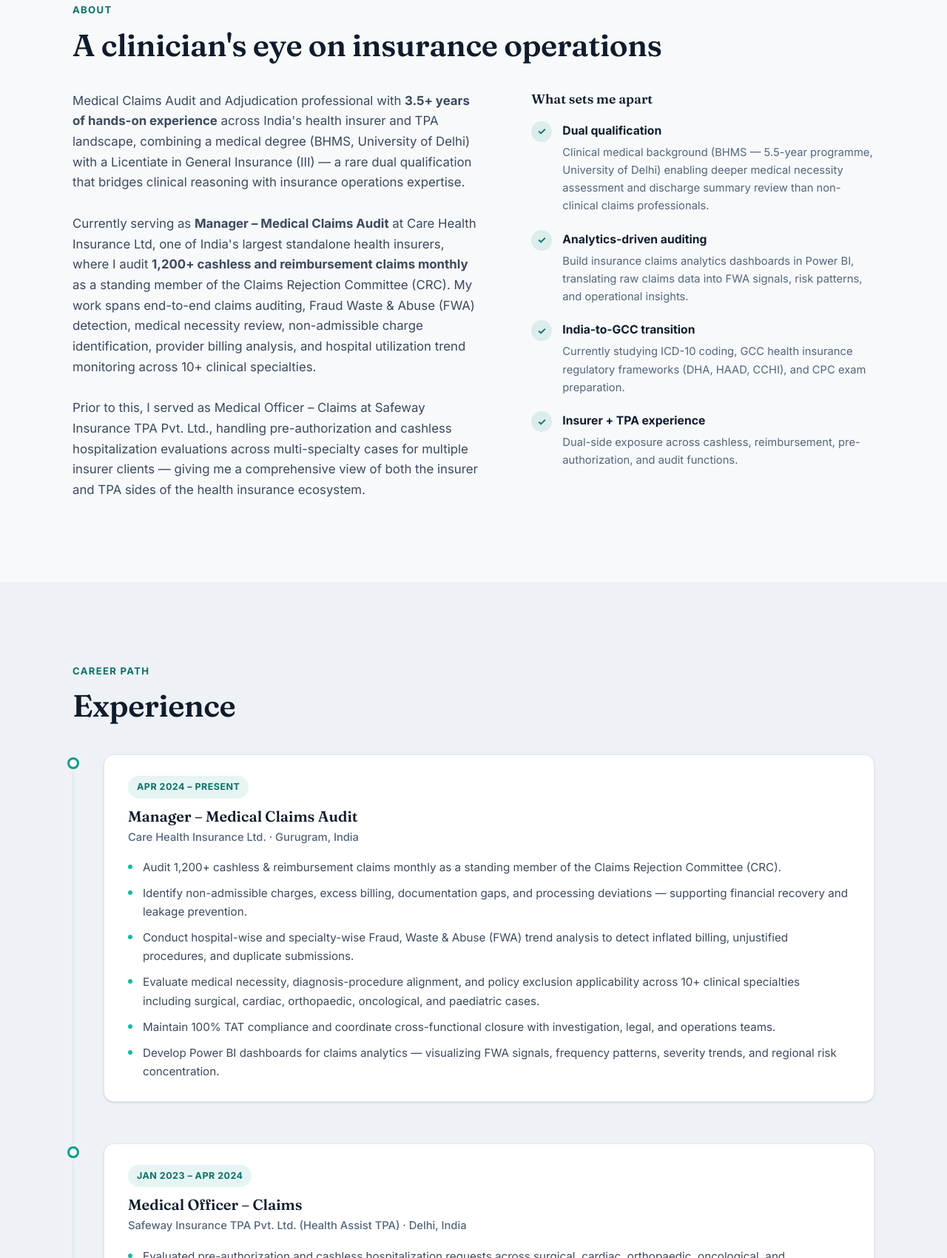
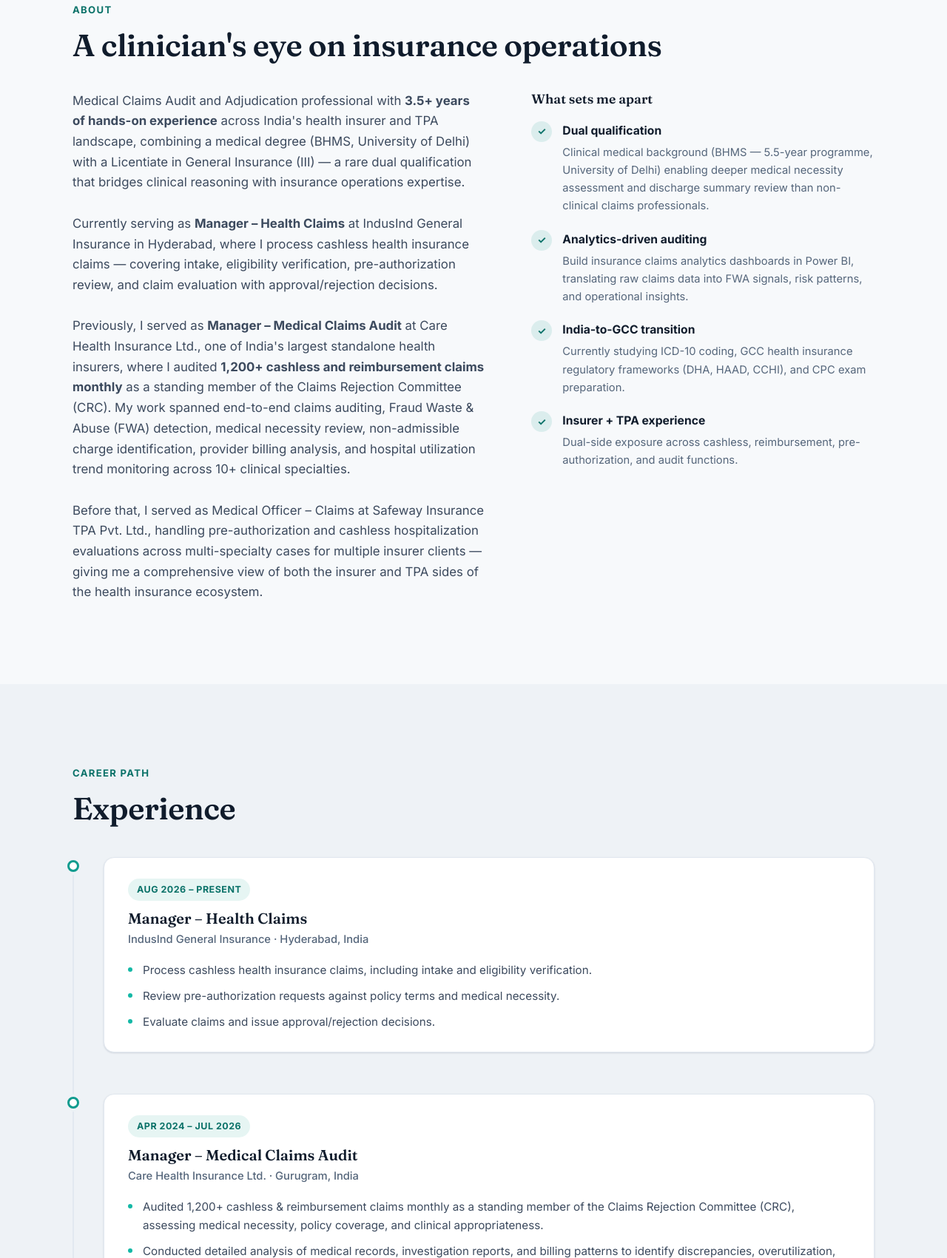
Before and after one commit to drharishkumar30-a1/PERSONAL-PORTFOLIO-WEBSITE, a plain HTML site: page index.html in a window 1280 px wide. Shown: the part 1099-2800 px from the top of the page at 74% size. Drawn offline with Linux system fonts and the light colour scheme.

Commit message:
Update experience with current IndusInd role and refreshed content
Add missing current role (Manager - Health Claims, IndusInd General
Insurance, Hyderabad) as the top timeline entry, update Care Health
Insurance dates to reflect it ending Jul 2026, refresh its bullets with
updated audit-focused language, restructure the About summary around
all three roles, update location to Greater Hyderabad Area, and add
the Insurance Operations skill chip — sourced from the latest LinkedIn
profile export and updated resume.

Co-Authored-By: Claude Sonnet 5 <noreply@anthropic.com>

```diff
--- a/index.html
+++ b/index.html
@@ -3,8 +3,8 @@
 <head>
 <meta charset="UTF-8">
 <meta name="viewport" content="width=device-width, initial-scale=1.0">
-<title>Dr. Harish Kumar | Medical Claims Auditor & FWA Specialist</title>
-<meta name="description" content="Dr. Harish Kumar, BHMS — Medical Claims Audit & Fraud Waste Abuse (FWA) Specialist with 3.5+ years across India's health insurer and TPA landscape.">
+<title>Dr. Harish Kumar | Medical Claims Audit, Investigation & FWA Specialist</title>
+<meta name="description" content="Dr. Harish Kumar, BHMS — Medical Claims Audit, Investigation & Fraud Waste Abuse (FWA) Specialist with 3.5+ years across India's health insurer and TPA landscape.">
 <link rel="preconnect" href="https://fonts.googleapis.com">
 <link rel="preconnect" href="https://fonts.gstatic.com" crossorigin>
 <link href="https://fonts.googleapis.com/css2?family=Inter:wght@400;500;600;700;800&family=Fraunces:opsz,wght@9..144,500;9..144,600&display=swap" rel="stylesheet">
@@ -57,7 +57,7 @@
     <div class="container hero-inner">
       <div class="hero-columns">
         <div class="hero-copy">
-          <p class="hero-eyebrow reveal">Medical Claims Audit &amp; FWA Specialist</p>
+          <p class="hero-eyebrow reveal">Medical Claims Audit, Investigation &amp; FWA Specialist</p>
           <h1 class="hero-title reveal">
             Hi, I'm <span class="text-accent">Dr. Harish Kumar</span>,<br>
             auditing claims with clinical precision.
@@ -123,15 +123,20 @@
           degree (BHMS, University of Delhi) with a Licentiate in General Insurance (III) &mdash; a
           rare dual qualification that bridges clinical reasoning with insurance operations expertise.
           <br><br>
-          Currently serving as <strong>Manager &ndash; Medical Claims Audit</strong> at Care Health
-          Insurance Ltd, one of India's largest standalone health insurers, where I audit
+          Currently serving as <strong>Manager &ndash; Health Claims</strong> at IndusInd General
+          Insurance in Hyderabad, where I process cashless health insurance claims &mdash; covering
+          intake, eligibility verification, pre-authorization review, and claim evaluation with
+          approval/rejection decisions.
+          <br><br>
+          Previously, I served as <strong>Manager &ndash; Medical Claims Audit</strong> at Care
+          Health Insurance Ltd., one of India's largest standalone health insurers, where I audited
           <strong>1,200+ cashless and reimbursement claims monthly</strong> as a standing member of
-          the Claims Rejection Committee (CRC). My work spans end-to-end claims auditing, Fraud
+          the Claims Rejection Committee (CRC). My work spanned end-to-end claims auditing, Fraud
           Waste &amp; Abuse (FWA) detection, medical necessity review, non-admissible charge
           identification, provider billing analysis, and hospital utilization trend monitoring
           across 10+ clinical specialties.
           <br><br>
-          Prior to this, I served as Medical Officer &ndash; Claims at Safeway Insurance TPA Pvt.
+          Before that, I served as Medical Officer &ndash; Claims at Safeway Insurance TPA Pvt.
           Ltd., handling pre-authorization and cashless hospitalization evaluations across
           multi-specialty cases for multiple insurer clients &mdash; giving me a comprehensive view
           of both the insurer and TPA sides of the health insurance ecosystem.
@@ -185,16 +190,31 @@
         <div class="timeline-item reveal">
           <div class="timeline-dot"></div>
           <div class="timeline-content">
-            <span class="timeline-date">Apr 2024 &ndash; Present</span>
+            <span class="timeline-date">Aug 2026 &ndash; Present</span>
+            <h3>Manager &ndash; Health Claims</h3>
+            <p class="timeline-org">IndusInd General Insurance &middot; Hyderabad, India</p>
+            <ul>
+              <li>Process cashless health insurance claims, including intake and eligibility verification.</li>
+              <li>Review pre-authorization requests against policy terms and medical necessity.</li>
+              <li>Evaluate claims and issue approval/rejection decisions.</li>
+            </ul>
+          </div>
+        </div>
+
+        <div class="timeline-item reveal">
+          <div class="timeline-dot"></div>
+          <div class="timeline-content">
+            <span class="timeline-date">Apr 2024 &ndash; Jul 2026</span>
             <h3>Manager &ndash; Medical Claims Audit</h3>
             <p class="timeline-org">Care Health Insurance Ltd. &middot; Gurugram, India</p>
             <ul>
-              <li>Audit 1,200+ cashless &amp; reimbursement claims monthly as a standing member of the Claims Rejection Committee (CRC).</li>
-              <li>Identify non-admissible charges, excess billing, documentation gaps, and processing deviations &mdash; supporting financial recovery and leakage prevention.</li>
-              <li>Conduct hospital-wise and specialty-wise Fraud, Waste &amp; Abuse (FWA) trend analysis to detect inflated billing, unjustified procedures, and duplicate submissions.</li>
-              <li>Evaluate medical necessity, diagnosis-procedure alignment, and policy exclusion applicability across 10+ clinical specialties including surgical, cardiac, orthopaedic, oncological, and paediatric cases.</li>
-              <li>Maintain 100% TAT compliance and coordinate cross-functional closure with investigation, legal, and operations teams.</li>
-              <li>Develop Power BI dashboards for claims analytics &mdash; visualizing FWA signals, frequency patterns, severity trends, and regional risk concentration.</li>
+              <li>Audited 1,200+ cashless &amp; reimbursement claims monthly as a standing member of the Claims Rejection Committee (CRC), assessing medical necessity, policy coverage, and clinical appropriateness.</li>
+              <li>Conducted detailed analysis of medical records, investigation reports, and billing patterns to identify discrepancies, overutilization, and non-compliance with guidelines.</li>
+              <li>Identified potential fraud, waste, abuse, duplicate billing, inflated charges, and documentation inconsistencies &mdash; supporting recovery and corrective action.</li>
+              <li>Validated diagnosis-procedure correlation, length-of-stay appropriateness, and ICU justification against medical records and policy terms.</li>
+              <li>Collaborated with claims teams to support adjudication decisions, audit quality, and compliance adherence.</li>
+              <li>Maintained productivity, accuracy, and turnaround-time standards across high-volume claim processing.</li>
+              <li>Developed Power BI dashboards for claims analytics &mdash; visualizing FWA signals, frequency/severity trends, and regional risk concentration.</li>
             </ul>
           </div>
         </div>
@@ -252,6 +272,7 @@
             <span class="chip">Fraud Waste &amp; Abuse (FWA) Detection</span>
             <span class="chip">Claim Leakage Detection</span>
             <span class="chip">Reimbursement Audit</span>
+            <span class="chip">Insurance Operations</span>
           </div>
         </div>
 
@@ -437,7 +458,7 @@
           <span class="contact-icon" aria-hidden="true">&#128205;</span>
           <div>
             <h3>Location</h3>
-            <p>Greater Delhi Area, India</p>
+            <p>Greater Hyderabad Area, India</p>
           </div>
         </div>
       </div>
--- a/js/main.js
+++ b/js/main.js
@@ -110,6 +110,7 @@ document.addEventListener('DOMContentLoaded', () => {
   const typedRoleEl = document.getElementById('typedRole');
   const roles = [
     'Medical Claims Auditor',
+    'Claims Investigation Specialist',
     'Fraud, Waste & Abuse Specialist',
     'Pre-Authorization Expert',
     'Power BI Analytics Builder'
```
